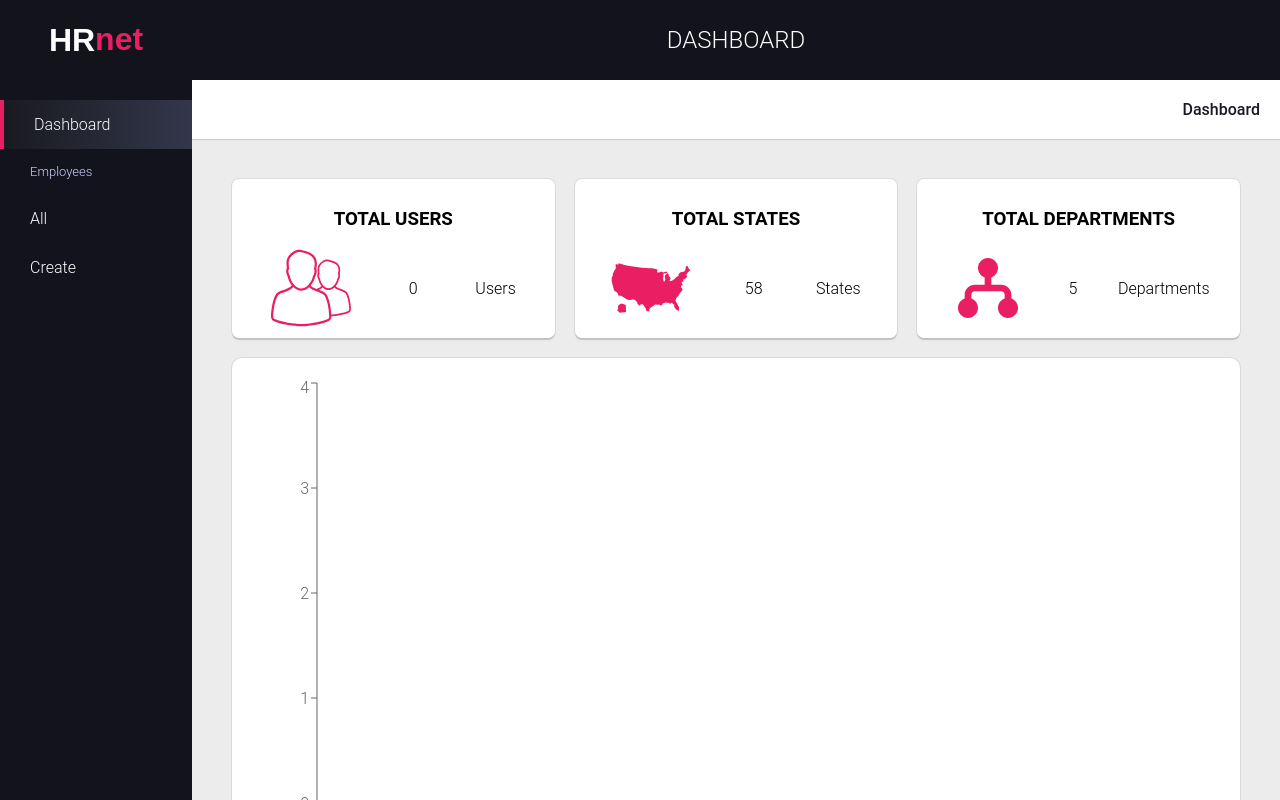
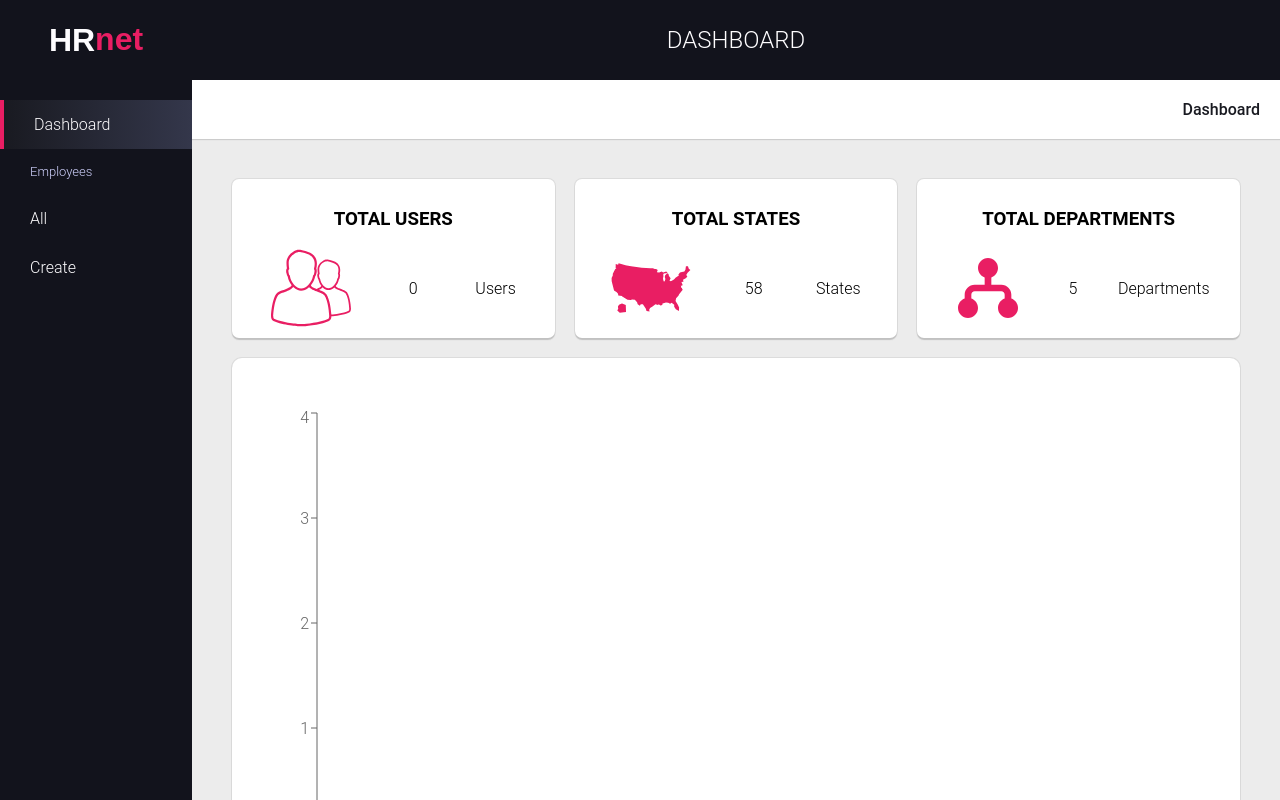
Before and after one commit to Loutani/dark-admin-dashboard, a React (Create React App) app: page / in a window 1280 px wide. Shown: the top 800 px of the page. Built offline with nearby package versions, Linux system fonts and the light colour scheme.

Commit message:
fix css of the employee charts

```diff
--- a/src/components/EmployeeBarChart/employeebarchart.css
+++ b/src/components/EmployeeBarChart/employeebarchart.css
@@ -3,6 +3,7 @@
     box-shadow: 0px 2px 1px #c1c1c1, 0px 0px 0px 1px gainsboro;
     margin: 20px 0px;
     border-radius: 10px;
+    padding: 30px 0px;
 }
 
 .users-by-department,
```
